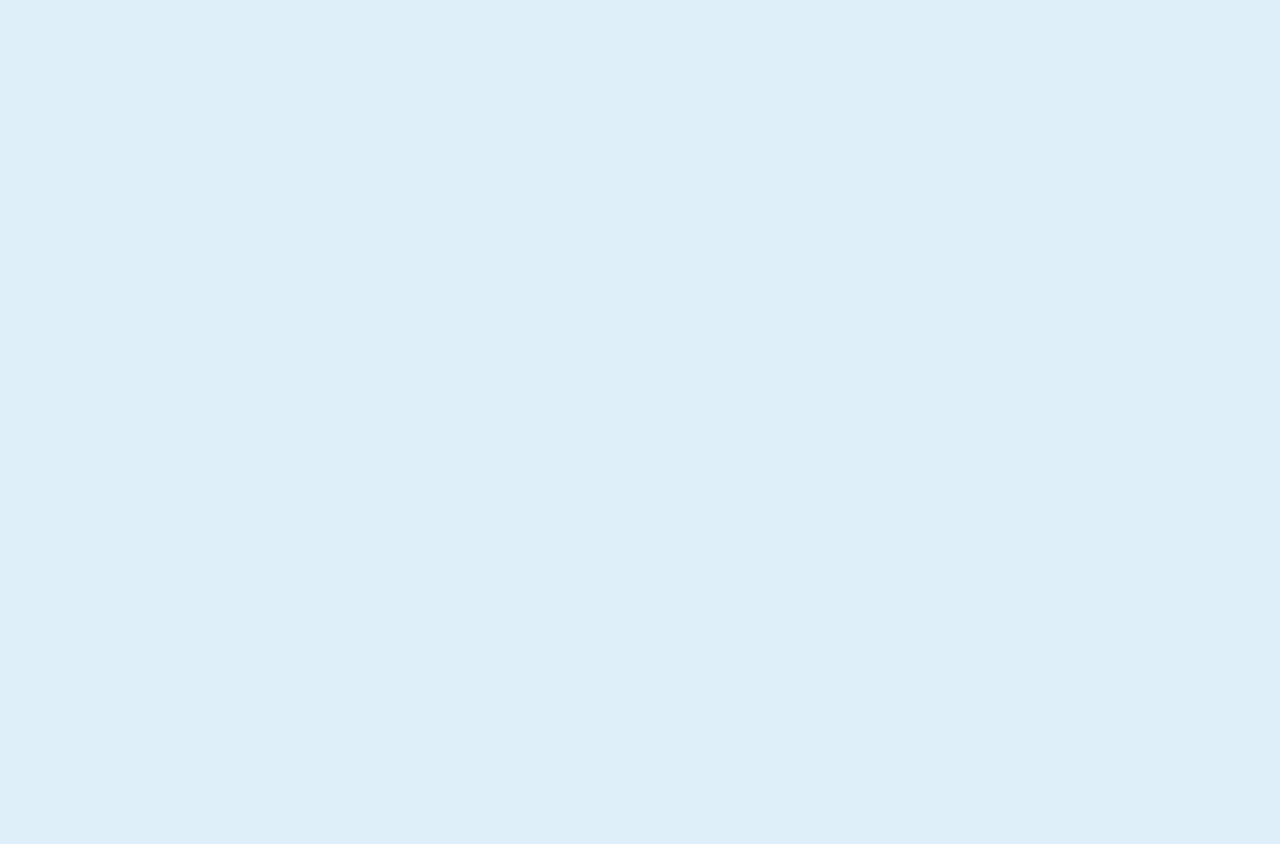
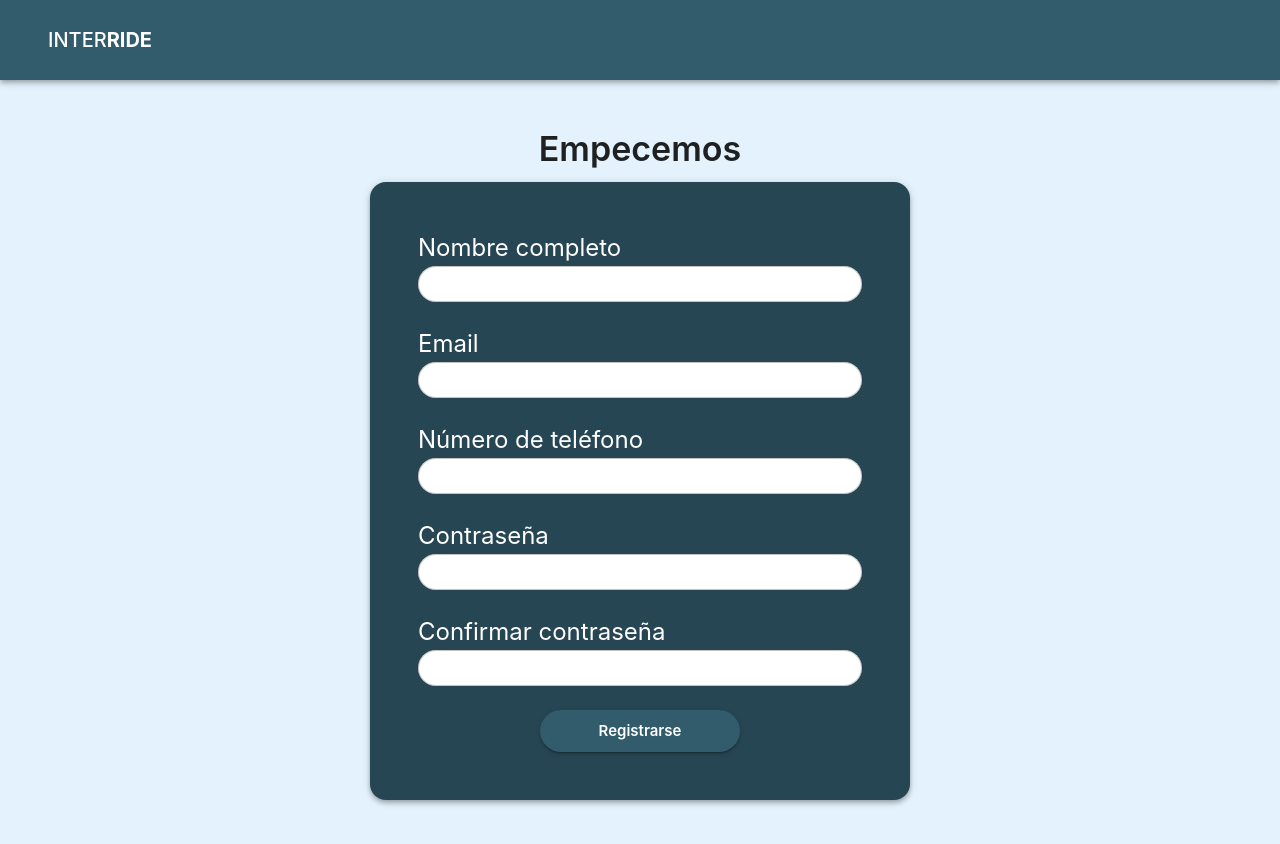
Before and after one commit to InterRideOrg/InterRide_FrontEnd, a React (Vite) app: page /register-passenger in a window 1280 px wide. Before the commit this address had no page. Shown: the top 844 px of the page. Before the commit the page ends 800 px from the top, so only its background shows below. Built offline with nearby package versions, Linux system fonts and the light colour scheme; some icons are missing.

Commit message:
feat: Añadir Register de pasajero, conductor, vehiculo, y cambiar links correspondientes para la funcionalidad correcta

```diff
--- a/src/App.jsx
+++ b/src/App.jsx
@@ -8,7 +8,9 @@ import LandingPage from "./pages/LandingPage";
 
 /* -------------- auth -------------- */
 import LoginPage from "./pages/auth/LoginPage";
-import RegisterPage from "./pages/auth/RegisterPage";
+import RegisterDriverPage from "./pages/auth/RegisterDriverPage";
+import RegisterPassengerPage from "./pages/auth/RegisterPassengerPage";
+import RegisterVehiclePage from "./pages/auth/RegisterVehiclePage";
 import ForgotPasswordPage from "./pages/auth/ForgotPasswordPage";
 import ResetPasswordPage from "./pages/auth/ResetPasswordPage";
 
@@ -36,7 +38,11 @@ export default function App() {
 
       {/* -------------------------  auth públicas  --------------------- */}
       <Route path="/login"           element={<LoginPage />} />
-      <Route path="/register"        element={<RegisterPage />} />
+
+      <Route path="/register-passenger" element={<RegisterPassengerPage />} />
+      <Route path="/register-driver"    element={<RegisterDriverPage />}   />
+      <Route path="/register-vehicle"   element={<RegisterVehiclePage />}  />
+
       <Route path="/forgot-password" element={<ForgotPasswordPage />} />
       <Route path="/reset-password/:token" element={<ResetPasswordPage />} />
 
--- a/src/components/navigation/LandingNavbar.jsx
+++ b/src/components/navigation/LandingNavbar.jsx
@@ -53,7 +53,7 @@ export default function LandingNavbar() {
             </ScrollLink>
           </nav>
 
-          <RouterLink to="/register" className="lp-btn lp-btn--outline">
+          <RouterLink to="/register-passenger" className="lp-btn lp-btn--outline">
             Regístrate
           </RouterLink>
 
--- a/src/pages/LandingPage.jsx
+++ b/src/pages/LandingPage.jsx
@@ -45,7 +45,7 @@ export default function LandingPage() {
 
             <button
               className="lp-btn lp-btn--outline"
-              onClick={() => nav("/driver/register")}
+              onClick={() => nav("/register-driver")}
             >
               Quiero ser conductor
             </button>
--- a/src/pages/auth/LoginPage.jsx
+++ b/src/pages/auth/LoginPage.jsx
@@ -110,7 +110,7 @@ export default function LoginPage() {
           {/* Link a registro */}
           <Typography align="center" color="common.white">
             ¿No tienes una cuenta?{' '}
-            <Link href="/register" underline="hover" color="secondary.light">
+            <Link href="/register-passenger" underline="hover" color="secondary.light">
               Regístrate
             </Link>
           </Typography>
--- /dev/null
+++ b/src/pages/auth/RegisterDriverPage.jsx
@@ -0,0 +1,45 @@
+import { useState } from 'react';
+import { Box, Stack, Typography } from '@mui/material';
+import { useNavigate } from 'react-router-dom';
+import AuthLayout from '../../components/layout/AuthLayout';
+import FormCard from '../../components/ui/FormCard';
+import AuthTextField from '../../components/inputs/AuthTextField';
+import PrimaryButton from '../../components/buttons/PrimaryButton';
+
+import './styles/RegisterDriver.css';
+
+export default function RegisterDriverPage() {
+  const navigate = useNavigate();
+  const [form, setForm] = useState({
+    nombre: '', correo: '', telefono: '', password: '', confirm: ''
+  });
+  const handle = f => e => setForm({ ...form, [f]: e.target.value });
+
+  const next = e => {
+    e.preventDefault();
+    localStorage.setItem('driverDraft', JSON.stringify(form));
+    navigate('/register-vehicle');
+  };
+
+  return (
+    <AuthLayout title="Empecemos">
+      <FormCard onSubmit={next}>
+        <Stack spacing={3}>
+          {[
+            ['Nombre completo', 'nombre'],
+            ['Email', 'correo', 'email'],
+            ['Número de teléfono', 'telefono', 'tel'],
+            ['Contraseña', 'password', 'password'],
+            ['Confirmar contraseña', 'confirm', 'password']
+          ].map(([lbl, fld, type = 'text']) => (
+            <Box key={fld}>
+              <Typography className="rd-label">{lbl}</Typography>
+              <AuthTextField type={type} value={form[fld]} onChange={handle(fld)} />
+            </Box>
+          ))}
+          <PrimaryButton>Continuar</PrimaryButton>
+        </Stack>
+      </FormCard>
+    </AuthLayout>
+  );
+}
--- /dev/null
+++ b/src/pages/auth/RegisterPassengerPage.jsx
@@ -0,0 +1,53 @@
+import { useState } from 'react';
+import { Box, Stack, Typography } from '@mui/material';
+import AuthLayout from '../../components/layout/AuthLayout';
+import FormCard from '../../components/ui/FormCard';
+import AuthTextField from '../../components/inputs/AuthTextField';
+import PrimaryButton from '../../components/buttons/PrimaryButton';
+import axiosInstancePublic from "../../interceptors/axiosInstancePublic";
+
+import './styles/RegisterPassenger.css';   //  ➜ sin prefijo
+
+export default function RegisterPassengerPage() {
+  const [form, setForm] = useState({
+    nombre: '',
+    correo: '',
+    telefono: '',
+    password: '',
+    confirm: ''
+  });
+  const handle = field => e => setForm({ ...form, [field]: e.target.value });
+
+  const submit = async e => {
+    e.preventDefault();
+    /** Enviar con instancia pública */
+    await axiosInstancePublic.post('/auth/register-passenger', form);
+    /* TODO: mostrar toast / redirigir */
+  };
+
+  return (
+    <AuthLayout title="Empecemos">
+      <FormCard onSubmit={submit}>
+        <Stack spacing={3}>
+          {[
+            ['Nombre completo', 'nombre'],
+            ['Email', 'correo', 'email'],
+            ['Número de teléfono', 'telefono', 'tel'],
+            ['Contraseña', 'password', 'password'],
+            ['Confirmar contraseña', 'confirm', 'password']
+          ].map(([label, field, type = 'text']) => (
+            <Box key={field}>
+              <Typography className="rp-label">{label}</Typography>
+              <AuthTextField
+                type={type}
+                value={form[field]}
+                onChange={handle(field)}
+              />
+            </Box>
+          ))}
+          <PrimaryButton>Registrarse</PrimaryButton>
+        </Stack>
+      </FormCard>
+    </AuthLayout>
+  );
+}
--- /dev/null
+++ b/src/pages/auth/RegisterVehiclePage.jsx
@@ -0,0 +1,51 @@
+import { useEffect, useState } from 'react';
+import { Box, Stack, Typography } from '@mui/material';
+import AuthLayout from '../../components/layout/AuthLayout';
+import FormCard from '../../components/ui/FormCard';
+import AuthTextField from '../../components/inputs/AuthTextField';
+import PrimaryButton from '../../components/buttons/PrimaryButton';
+import axiosInstancePublic from "../../interceptors/axiosInstancePublic";
+
+import './styles/RegisterVehicle.css';
+
+export default function RegisterVehiclePage() {
+  const [owner, setOwner]   = useState(null);
+  const [vehicle, setVehicle] = useState({
+    placa: '', marca: '', modelo: '', anio: '', capacidad: ''
+  });
+  useEffect(() => {
+    setOwner(JSON.parse(localStorage.getItem('driverDraft') || 'null'));
+  }, []);
+
+  const handle = f => e => setVehicle({ ...vehicle, [f]: e.target.value });
+
+  const submit = async e => {
+    e.preventDefault();
+    const payload = { ...owner, ...vehicle };
+    await axiosInstancePublic.post('/auth/register-driver', payload);
+    localStorage.removeItem('driverDraft');
+    /* TODO: redirigir al login */
+  };
+
+  return (
+    <AuthLayout title="Datos de tu vehículo">
+      <FormCard onSubmit={submit}>
+        <Stack spacing={3}>
+          {[
+            ['Placa', 'placa'],
+            ['Marca', 'marca'],
+            ['Modelo', 'modelo'],
+            ['Año', 'anio', 'number'],
+            ['Cantidad máxima de pasajeros', 'capacidad', 'number']
+          ].map(([lbl, fld, type = 'text']) => (
+            <Box key={fld}>
+              <Typography className="rv-label">{lbl}</Typography>
+              <AuthTextField type={type} value={vehicle[fld]} onChange={handle(fld)} />
+            </Box>
+          ))}
+          <PrimaryButton>Registrarse</PrimaryButton>
+        </Stack>
+      </FormCard>
+    </AuthLayout>
+  );
+}
--- /dev/null
+++ b/src/pages/auth/styles/RegisterDriver.css
@@ -0,0 +1,5 @@
+/* src/pages/auth/styles/RegisterDriver.css */
+.rd-label {
+    color: #fff;
+    font-size: 0.875rem;
+  }
--- /dev/null
+++ b/src/pages/auth/styles/RegisterPassenger.css
@@ -0,0 +1,5 @@
+/* src/pages/auth/styles/RegisterPassenger.css */
+.rp-label {
+    color: #fff;
+    font-size: 0.875rem;
+  }
--- /dev/null
+++ b/src/pages/auth/styles/RegisterVehicle.css
@@ -0,0 +1,5 @@
+/* src/pages/auth/styles/RegisterVehicle.css */
+.rv-label {
+    color: #fff;
+    font-size: 0.875rem;
+  }
```
